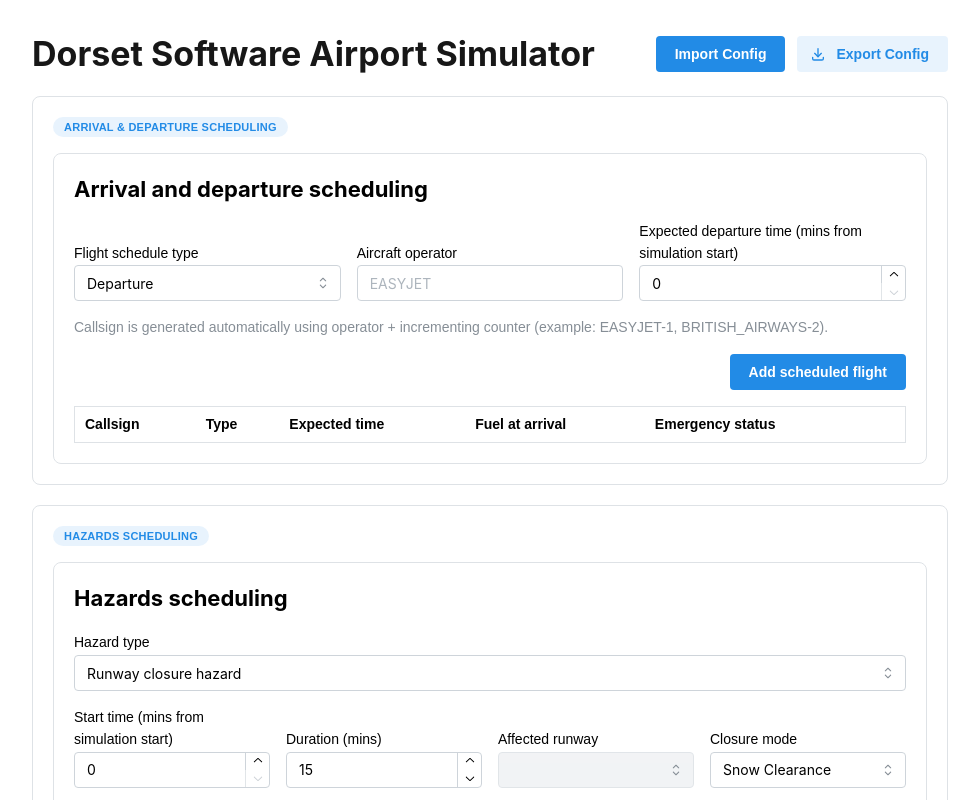
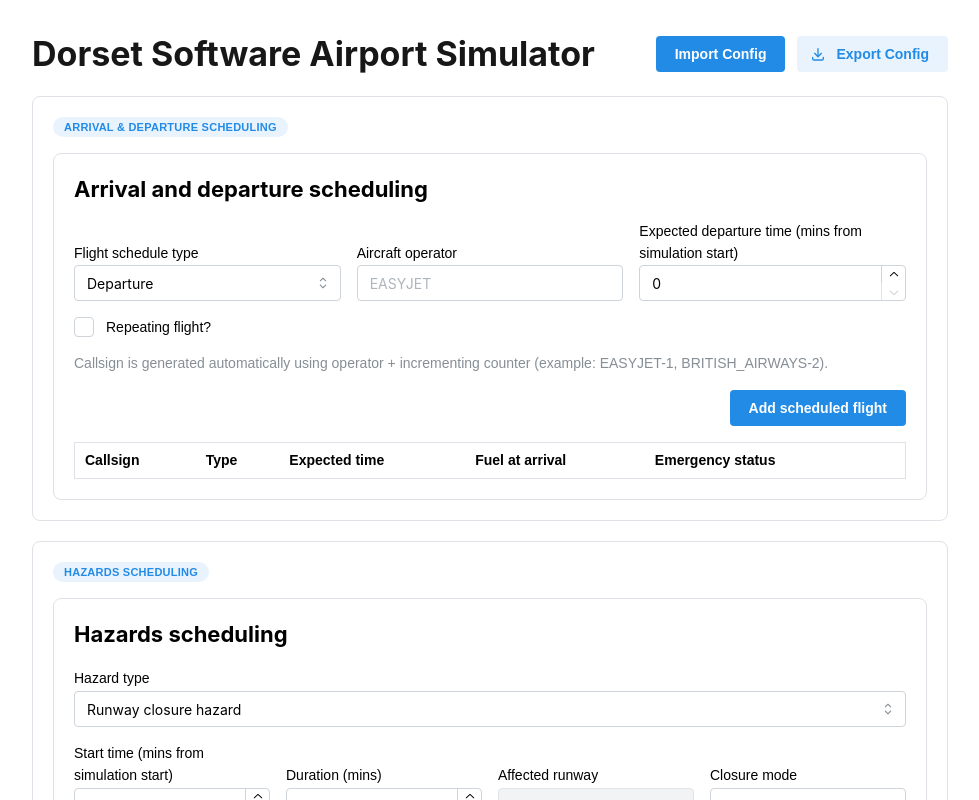
Before and after one commit to deluxejamie/cs261-airport-simulator, a Next.js app in the folder frontend/: page / in a window 1280 px wide. Shown: the top 800 px of the page, without its empty margins (150-1129 px from the left). Built offline with nearby package versions, Linux system fonts and the light colour scheme.

Commit message:
Repeating flight feature

```diff
--- a/frontend/src/components/flight-scheduling-section.jsx
+++ b/frontend/src/components/flight-scheduling-section.jsx
@@ -165,7 +165,35 @@ export default function FlightSchedulingSection() {
 						/>
 					</Group>
 				) : null}
+				<Checkbox
+					label="Repeating flight?"
+					checked={isRepeating}
+					onChange={(event) =>
+						setIsRepeating(event.currentTarget.checked)
+					}
+				/>
 
+				{isRepeating && (
+					<Group grow align="end">
+						<NumberInput
+							label="Repeat every (minutes)"
+							min={1}
+							value={repeatPeriod}
+							onChange={(value) =>
+								setRepeatPeriod(Number(value ?? 1))
+							}
+						/>
+
+						<NumberInput
+							label="Repeat until time (minutes)"
+							min={expectedTimeMinutes}
+							value={repeatEnd}
+							onChange={(value) =>
+								setRepeatEnd(Number(value ?? expectedTimeMinutes))
+							}
+						/>
+					</Group>
+				)}
 				<Text size="sm" c="dimmed">
 					Callsign is generated automatically using operator + incrementing
 					counter (example: EASYJET-1, BRITISH_AIRWAYS-2).
```
